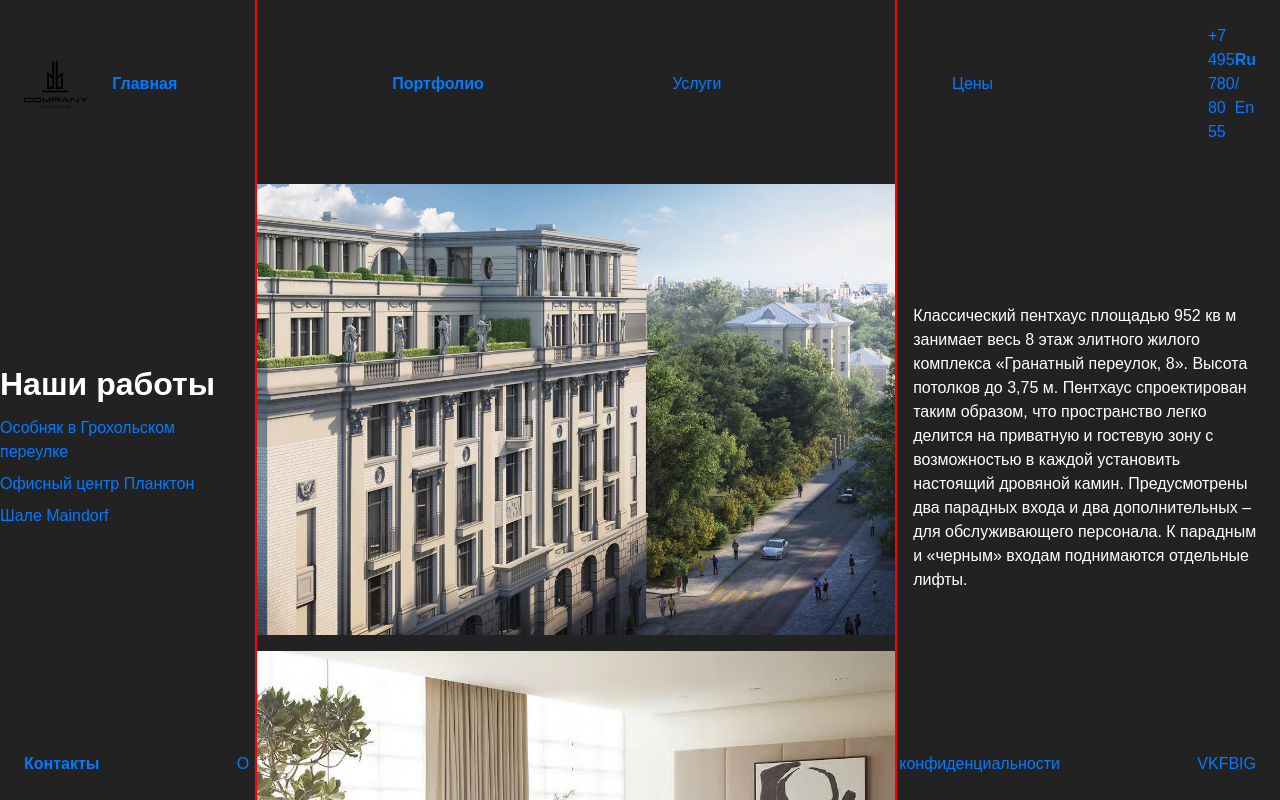
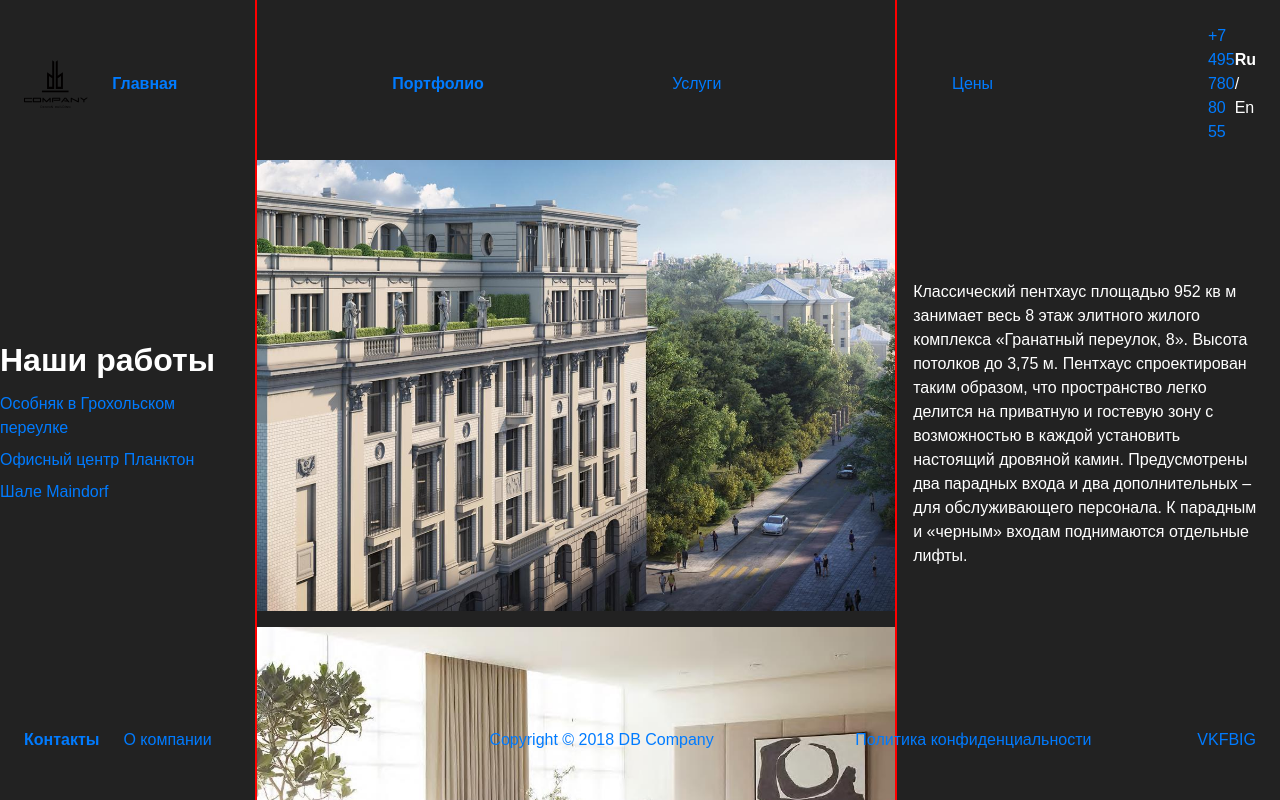
Before and after one commit to flipmotion/db, a React (Create React App) app: page /portfolio in a window 1280 px wide. Built offline with nearby package versions, Linux system fonts and the light colour scheme.

Commit message:
Move css to styled-components in footer

```diff
--- a/src/components/Footer/index.css
+++ /dev/null
@@ -1,6 +0,0 @@
-.Footer {
-  display: flex;
-  justify-content: space-between;
-  padding: 1.5rem;
-  width: 100%;
-}
--- a/src/components/Footer/index.js
+++ b/src/components/Footer/index.js
@@ -1,30 +1,21 @@
 import React from 'react';
-import { Link, NavLink } from 'react-router-dom';
-import './index.css';
-
-const FooterItem = props => (
-  <NavLink
-    className="Footer-Item"
-    activeClassName="Footer-Item_selected"
-    exact
-    {...props}
-  />
-);
+import { Link } from 'react-router-dom';
+import { Menu, MenuItem } from '../Menu';
 
 const Footer = () => (
-  <div className="Footer">
+  <Menu>
     <Link to="/contacts">
       <strong>Контакты</strong>
     </Link>
-    <FooterItem to="/about">О компании</FooterItem>
-    <FooterItem to="/copyright">Copyright © 2018 DB Company</FooterItem>
-    <FooterItem to="/policy">Политика конфиденциальности</FooterItem>
+    <MenuItem to="/about">О компании</MenuItem>
+    <MenuItem to="/copyright">Copyright © 2018 DB Company</MenuItem>
+    <MenuItem to="/policy">Политика конфиденциальности</MenuItem>
     <div>
       <Link to="/vk">VK</Link>
       <Link to="/vk">FB</Link>
       <Link to="/vk">IG</Link>
     </div>
-  </div>
+  </Menu>
 );
 
 export default Footer;
--- a/src/components/Header/index.js
+++ b/src/components/Header/index.js
@@ -1,58 +1,32 @@
 import React from 'react';
-import { Link, NavLink } from 'react-router-dom';
+import { Link } from 'react-router-dom';
 import logo from './logo.svg';
 import styled from 'styled-components';
+import { Menu, MenuItem } from '../Menu';
 
-const HeaderItem = ({ to, children }) => {
-  const activeClassName = 'active';
+const Logo = styled.img.attrs({ alt: 'DB company logo', src: logo })`
+  height: 3rem;
+`;
 
-  const StyledNavLink = styled(NavLink).attrs({ activeClassName })`
-    display: flex;
-    justify-content: space-between;
-    align-items: center;
-    padding: 1.5rem;
-    width: 100%;
-
-    &.${activeClassName} {
-      font-weight: bold;
-    }
-  `;
-
-  return (
-    <StyledNavLink activeClassName={activeClassName} to={to}>
-      {children}
-    </StyledNavLink>
-  );
-};
-
-// .Header-Item_selected {
-//
-// }
-
-const Menu = styled.div`
-  display: flex;
-  justify-content: space-between;
-  align-items: center;
-  padding: 1.5rem;
-  width: 100%;
-  z-index: 100;
-`;
+// TODO
+const LanguageToggle = () => (
+  <div>
+    <strong>Ru</strong> / En
+  </div>
+);
 
 const Header = () => (
   <Menu>
     <Link to="/">
-      <img style={{ height: '3rem' }} src={logo} alt="DB company logo" />
+      <Logo />
     </Link>
 
-    <HeaderItem to="/">Главная</HeaderItem>
-    <HeaderItem to="/portfolio">Портфолио</HeaderItem>
-    <HeaderItem to="/services">Услуги</HeaderItem>
-    <HeaderItem to="/prices">Цены</HeaderItem>
+    <MenuItem to="/">Главная</MenuItem>
+    <MenuItem to="/portfolio">Портфолио</MenuItem>
+    <MenuItem to="/services">Услуги</MenuItem>
+    <MenuItem to="/prices">Цены</MenuItem>
     <a href="tel: +7 495 780 80 55">+7 495 780 80 55</a>
-    {/* This will be a LanguageToggle component, not Link: */}
-    <Link to="/asdf">
-      <strong>Ru</strong> / En
-    </Link>
+    <LanguageToggle />
   </Menu>
 );
 
--- /dev/null
+++ b/src/components/Menu/index.js
@@ -0,0 +1,42 @@
+// To be used in Header and Footer components
+
+import React from 'react';
+import { NavLink } from 'react-router-dom';
+import styled from 'styled-components';
+
+// Maybe it can be done more elegant, but
+// that's what I came up with so far.
+export const MenuItem = ({ to, children }) => {
+  const activeClassName = 'active';
+
+  const StyledNavLink = styled(NavLink).attrs({ activeClassName })`
+    display: flex;
+    justify-content: space-between;
+    align-items: center;
+    padding: 1.5rem;
+    width: 100%;
+
+    &:hover {
+      text-decoration: none;
+    }
+
+    &.${activeClassName} {
+      font-weight: bold;
+    }
+  `;
+
+  return (
+    <StyledNavLink activeClassName={activeClassName} to={to}>
+      {children}
+    </StyledNavLink>
+  );
+};
+
+export const Menu = styled.div`
+  display: flex;
+  justify-content: space-between;
+  align-items: center;
+  padding: 1.5rem;
+  width: 100%;
+  z-index: 100;
+`;
```
